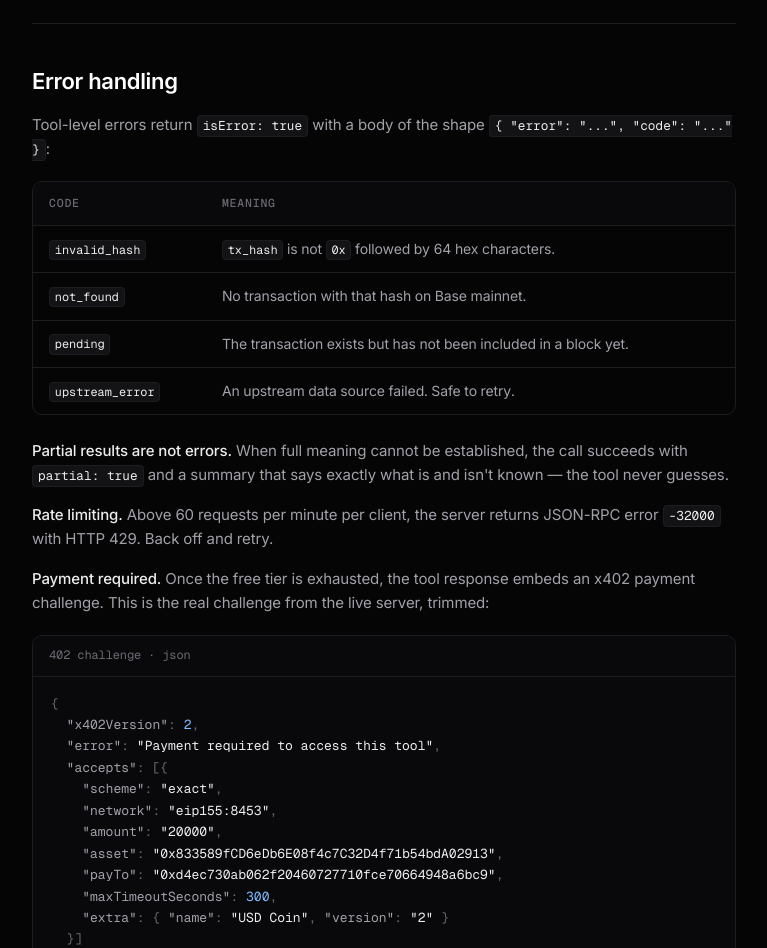
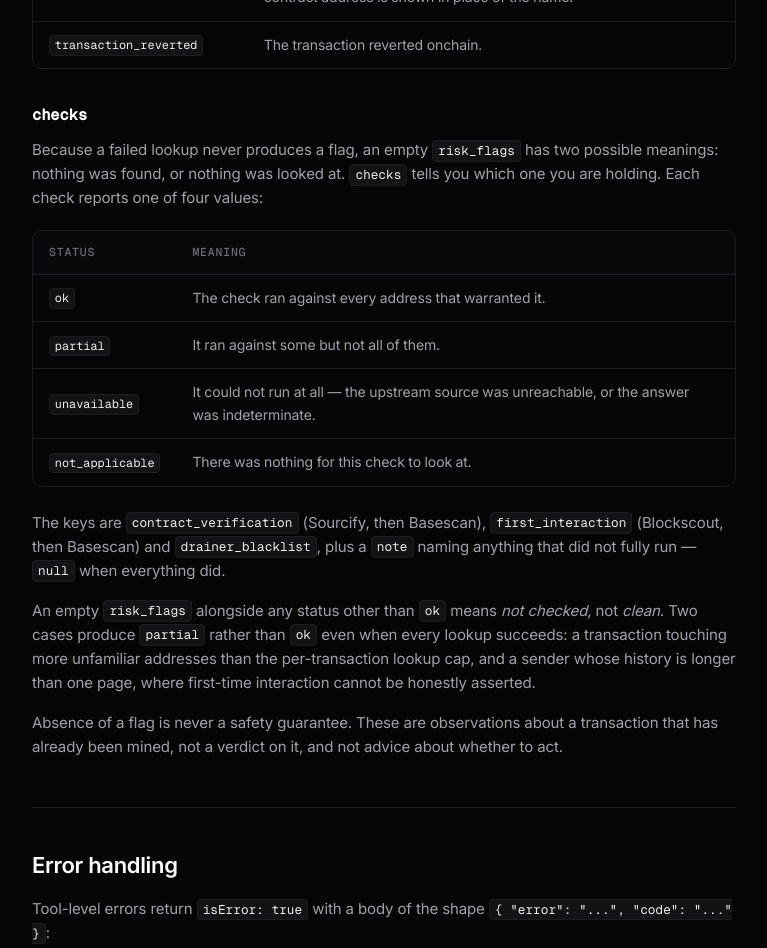
Before and after one commit to 0200project/base-tx-explain, a website: page site/docs/index.html in a window 1280 px wide. Shown: the part 5920-6868 px from the top of the page, without its empty margins (392-1159 px from the left). Drawn offline with nearby package versions, Linux system fonts and the light colour scheme; no server answers.

Commit message:
Document the checks field: an empty risk_flags is not a clean result

```diff
--- a/site/docs/index.html
+++ b/site/docs/index.html
@@ -392,6 +392,7 @@ npm run dev</code></pre>
             <tr><td><code class="inline">assets_moved</code></td><td>array</td><td>Each entry: <code class="inline">token</code>, <code class="inline">amount</code> (decimal string), <code class="inline">from</code>, <code class="inline">to</code>, <code class="inline">token_address</code>, <code class="inline">standard</code>.</td></tr>
             <tr><td><code class="inline">counterparties</code></td><td>array</td><td>Each entry: <code class="inline">address</code>, <code class="inline">label</code> (string or null). Labels come from a verified table of major Base contracts.</td></tr>
             <tr><td><code class="inline">risk_flags</code></td><td>array</td><td>Each entry: <code class="inline">flag</code>, <code class="inline">detail</code>. See the flag table below.</td></tr>
+            <tr><td><code class="inline">checks</code></td><td>object</td><td>Which risk checks actually ran. Read this before drawing any conclusion from an empty <code class="inline">risk_flags</code> — see below.</td></tr>
             <tr><td><code class="inline">gas_paid_usd</code></td><td>number</td><td>Total gas cost in USD, including the OP-stack L1 data fee. ETH is priced from the Chainlink ETH/USD feed at the transaction's block.</td></tr>
             <tr><td><code class="inline">timestamp</code></td><td>—</td><td>Block timestamp of the transaction.</td></tr>
             <tr><td><code class="inline">block_number</code></td><td>number</td><td>Block that included the transaction.</td></tr>
@@ -438,7 +439,7 @@ npm run dev</code></pre>
       </ul>
 
       <h3><code>risk_flags</code> values</h3>
-      <p>A flag always means evidence was found — a failed lookup never produces a flag. Sources: Sourcify and Basescan verification status, the ScamSniffer and MyEtherWallet public blocklists (consumed at runtime, refreshed twice daily), and approval semantics.</p>
+      <p>A flag always means evidence was found — a failed lookup never produces a flag, which is why <a href="#response"><code class="inline">checks</code></a> below tells you whether the lookup happened. Sources: Sourcify and Basescan verification status, the ScamSniffer and MyEtherWallet public blocklists (consumed at runtime, refreshed twice daily), and approval semantics.</p>
       <div class="table-wrap">
         <table>
           <thead>
@@ -456,6 +457,25 @@ npm run dev</code></pre>
           </tbody>
         </table>
       </div>
+
+      <h3><code>checks</code></h3>
+      <p>Because a failed lookup never produces a flag, an empty <code class="inline">risk_flags</code> has two possible meanings: nothing was found, or nothing was looked at. <code class="inline">checks</code> tells you which one you are holding. Each check reports one of four values:</p>
+      <div class="table-wrap">
+        <table>
+          <thead>
+            <tr><th>Status</th><th>Meaning</th></tr>
+          </thead>
+          <tbody>
+            <tr><td><code class="inline">ok</code></td><td>The check ran against every address that warranted it.</td></tr>
+            <tr><td><code class="inline">partial</code></td><td>It ran against some but not all of them.</td></tr>
+            <tr><td><code class="inline">unavailable</code></td><td>It could not run at all — the upstream source was unreachable, or the answer was indeterminate.</td></tr>
+            <tr><td><code class="inline">not_applicable</code></td><td>There was nothing for this check to look at.</td></tr>
+          </tbody>
+        </table>
+      </div>
+      <p>The keys are <code class="inline">contract_verification</code> (Sourcify, then Basescan), <code class="inline">first_interaction</code> (Blockscout, then Basescan) and <code class="inline">drainer_blacklist</code>, plus a <code class="inline">note</code> naming anything that did not fully run — <code class="inline">null</code> when everything did.</p>
+      <p>An empty <code class="inline">risk_flags</code> alongside any status other than <code class="inline">ok</code> means <em>not checked</em>, not <em>clean</em>. Two cases produce <code class="inline">partial</code> rather than <code class="inline">ok</code> even when every lookup succeeds: a transaction touching more unfamiliar addresses than the per-transaction lookup cap, and a sender whose history is longer than one page, where first-time interaction cannot be honestly asserted.</p>
+      <p>Absence of a flag is never a safety guarantee. These are observations about a transaction that has already been mined, not a verdict on it, and not advice about whether to act.</p>
 
       <h2 id="error-handling">Error handling</h2>
       <p>Tool-level errors return <code class="inline">isError: true</code> with a body of the shape <code class="inline">{ "error": "...", "code": "..." }</code>:</p>
@@ -512,6 +532,12 @@ npm run dev</code></pre>
   <span class="tok-key">"risk_flags"</span><span class="tok-punc">: [</span>
     <span class="tok-punc">{</span> <span class="tok-key">"flag"</span><span class="tok-punc">:</span> <span class="tok-flag">"unverified_contract"</span> <span class="tok-punc">}</span>
   <span class="tok-punc">],</span>
+  <span class="tok-key">"checks"</span><span class="tok-punc">: {</span>
+    <span class="tok-key">"contract_verification"</span><span class="tok-punc">:</span> <span class="tok-str">"ok"</span><span class="tok-punc">,</span>
+    <span class="tok-key">"first_interaction"</span><span class="tok-punc">:</span> <span class="tok-str">"ok"</span><span class="tok-punc">,</span>
+    <span class="tok-key">"drainer_blacklist"</span><span class="tok-punc">:</span> <span class="tok-str">"ok"</span><span class="tok-punc">,</span>
+    <span class="tok-key">"note"</span><span class="tok-punc">:</span> <span class="tok-flag">null</span>
+  <span class="tok-punc">},</span>
   <span class="tok-key">"gas_paid_usd"</span><span class="tok-punc">:</span> <span class="tok-num">0.020562</span><span class="tok-punc">,</span>
   <span class="tok-key">"tx_hash"</span><span class="tok-punc">:</span> <span class="tok-str">"0x0c84b951051f…9d6c4d8c"</span><span class="tok-punc">,</span>
   <span class="tok-key">"basescan_url"</span><span class="tok-punc">:</span> <span class="tok-str">"https://basescan.org/tx/0x0c84…"</span><span class="tok-punc">,</span>
```
